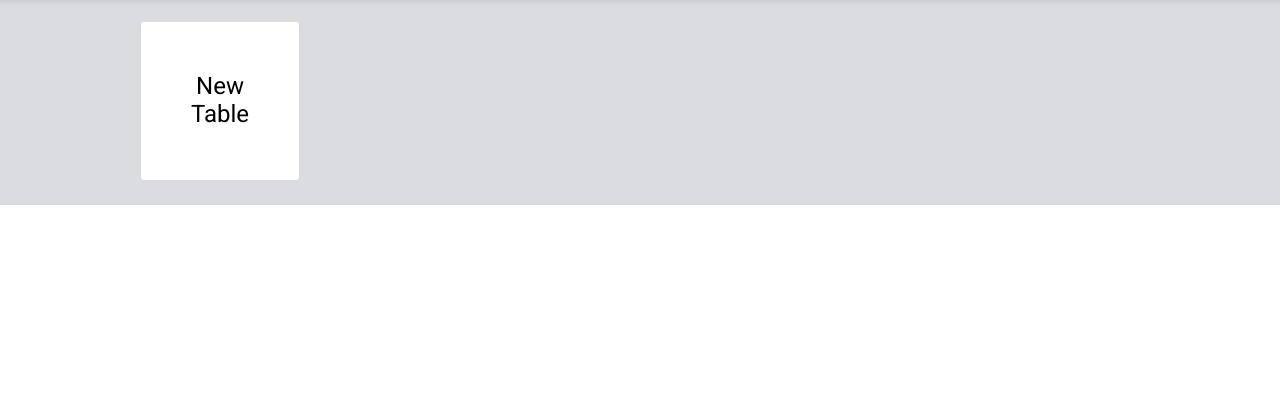
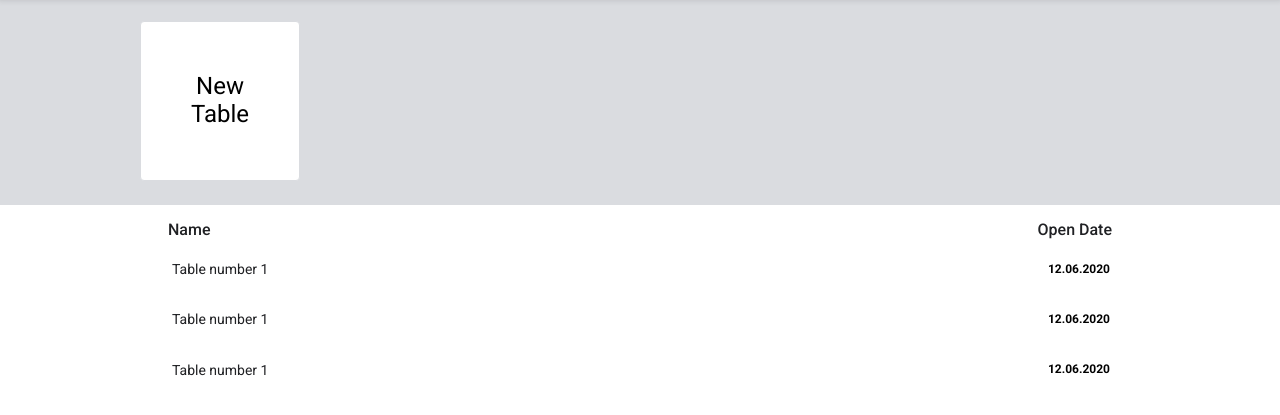
Before and after one commit to yehorich75/excel-course, a website built with webpack: page src/index.html in a window 1280 px wide. Shown: the part 67-482 px from the top of the page. Built offline with nearby package versions, Linux system fonts and the light colour scheme.

Commit message:
dashboard styling home

```diff
--- a/src/index.html
+++ b/src/index.html
@@ -20,8 +20,23 @@
             </div>
             <div class="db__table db__view">
                 <div class="db__list-header">
-                    <span></span><span></span>
+                    <span>Name</span>
+                    <span>Open Date</span>
                 </div>
+                <ul class="db__list">
+                    <li class="db__record">
+                        <a href="#">Table number 1</a>
+                        <strong>12.06.2020</strong>
+                    </li>
+                    <li class="db__record">
+                        <a href="#">Table number 1</a>
+                        <strong>12.06.2020</strong>
+                    </li>
+                    <li class="db__record">
+                        <a href="#">Table number 1</a>
+                        <strong>12.06.2020</strong>
+                    </li>
+                </ul>
             </div>
         </div>
     </div>
--- a/src/scss/_mixins.scss
+++ b/src/scss/_mixins.scss
@@ -17,3 +17,9 @@
         cursor: pointer;
     }
 }
+
+@mixin clear-list() {
+    list-style: none;
+    margin: 0;
+    padding: 0;
+}
--- a/src/scss/dashboard.scss
+++ b/src/scss/dashboard.scss
@@ -46,4 +46,36 @@
     &__table {
         padding: 1rem;
     }
+    &__list-header {
+        display: flex;
+        justify-content: space-between;
+        color: #202124;
+        font-weight: 500;
+        font-size: 16px;
+        margin-bottom: 10px;
+        padding: 0 12px;
+    }
+    &__list {
+        @include clear-list;
+    }
+    &__record {
+        display: flex;
+        justify-content: space-between;
+        align-items: center;
+        padding: 12px 14px 12px 16px;
+        margin-bottom: 10px;
+        &:hover {
+            background: #e6f4ea;
+            border-radius: 25px;
+        }
+        a {
+            text-decoration: none;
+            cursor: pointer;
+            color: #202124;
+            font-size: 14px;
+            &:hover {
+                text-decoration: underline;
+            }
+        }
+    }
 }
```
